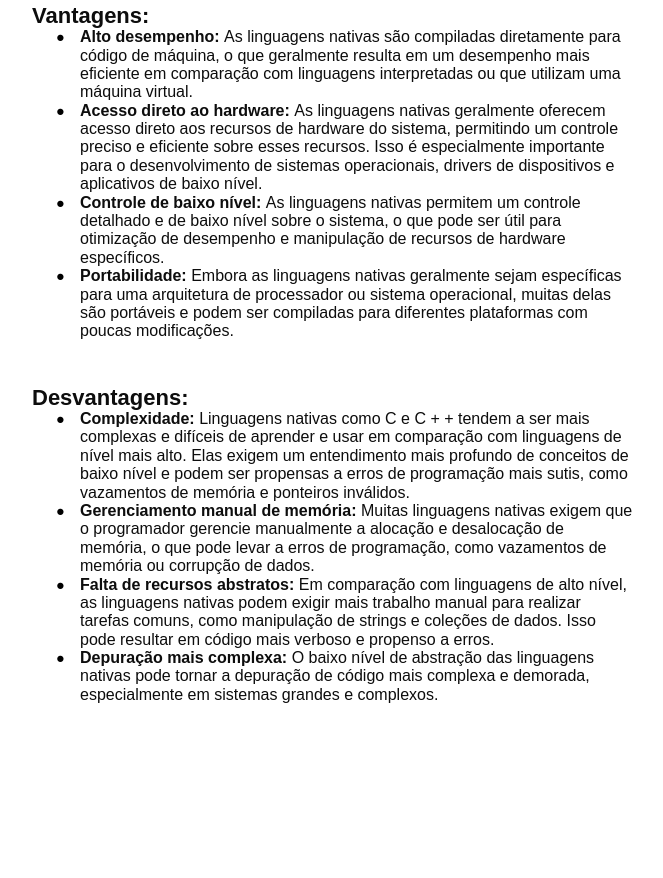
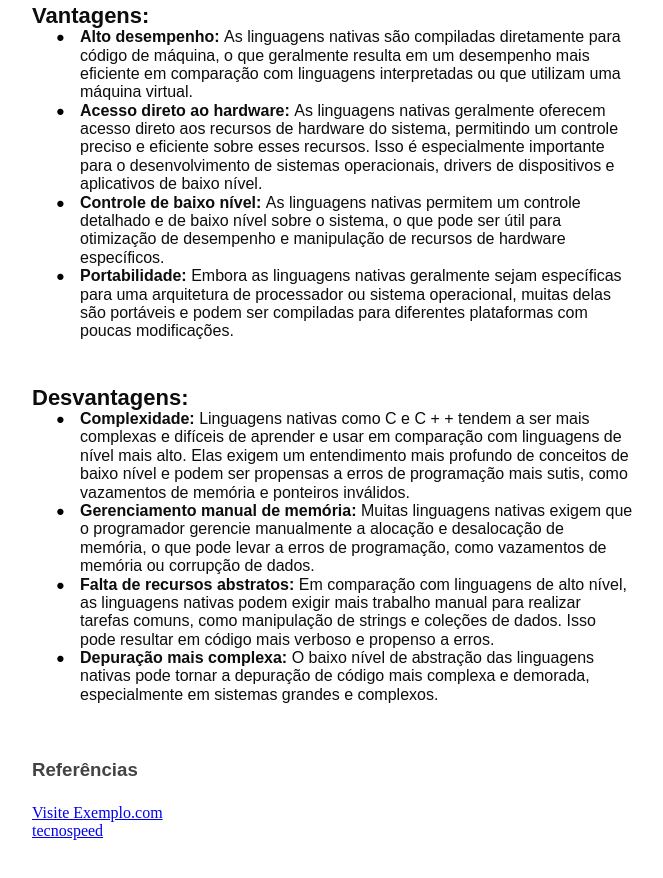
Before and after one commit to lara617/Linguagens-Nativas-e-Linguagens-Hibridas, a plain HTML site: page index.html in a window 1280 px wide. Shown: the part 2649-3527 px from the top of the page, without its empty margins (264-927 px from the left). Before the commit the page ends 3464 px from the top, so only its background shows below. Drawn offline with Linux system fonts and the light colour scheme.

Commit message:
referncias

```diff
--- a/linguagens.html
+++ b/index.html
@@ -132,6 +132,9 @@
                                                                                                          class="c2"></span></p>
 
 
+                                                                                                         <h3>Referências</h3>
+                                                                                                          <a href="https://www.gabrielmoya.dev/posts/linguagens-compiladas-interpretadas-hibridas">Visite Exemplo.com</a><br>
+                                                                                                         <a href="https://blog.tecnospeed.com.br/aplicativo-hibrido-ou-nativo/">tecnospeed</a>
                                                                                                         </body>
 
                                                                                                         </html>
```
